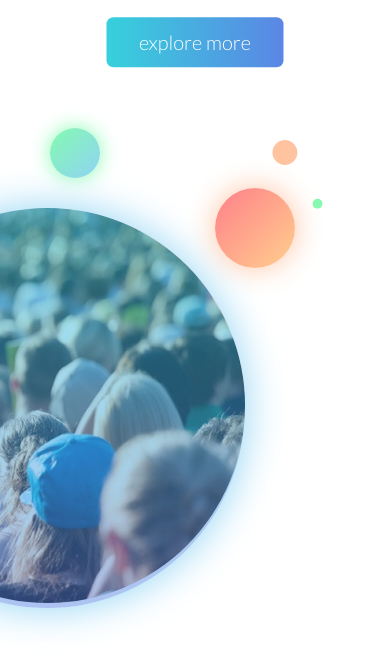
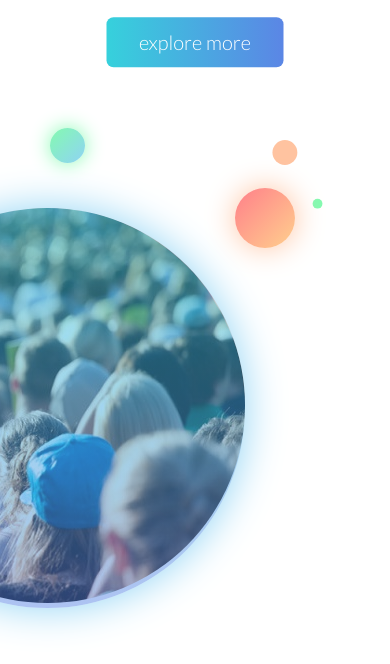
Before and after one commit to syedzubairahmed001/vrcveldanda, a website: page index.html in a window 390 px wide. Shown: the part 436-1100 px from the top of the page. Drawn offline with nearby package versions, Linux system fonts and the light colour scheme.

Commit message:
added responsiveness to circles

```diff
--- a/resources/sass/components/_circle.scss
+++ b/resources/sass/components/_circle.scss
@@ -73,3 +73,25 @@
         animation: 2s h-circle-1 alternate infinite;
     }
 }
+
+
+
+@media only screen and (max-width: 37.5em){
+    .circle{
+        &__big-40{
+            width: 30rem;
+            height: 30rem;
+        }
+    }
+    .header-circle-container{
+
+        &::after{
+            width: 6rem;
+            height: 6rem;
+        }
+        &::before{
+            width: 3.5rem;
+            height: 3.5rem;
+        }
+    }
+}
--- a/resources/sass/layout/_common.scss
+++ b/resources/sass/layout/_common.scss
@@ -22,4 +22,5 @@ body{
 html{
     //this define the one rem
     font-size: 62.5%;
+    -webkit-tap-highlight-color: transparent;
 }
```
Also changed, not shown: resources/css/index.css.
